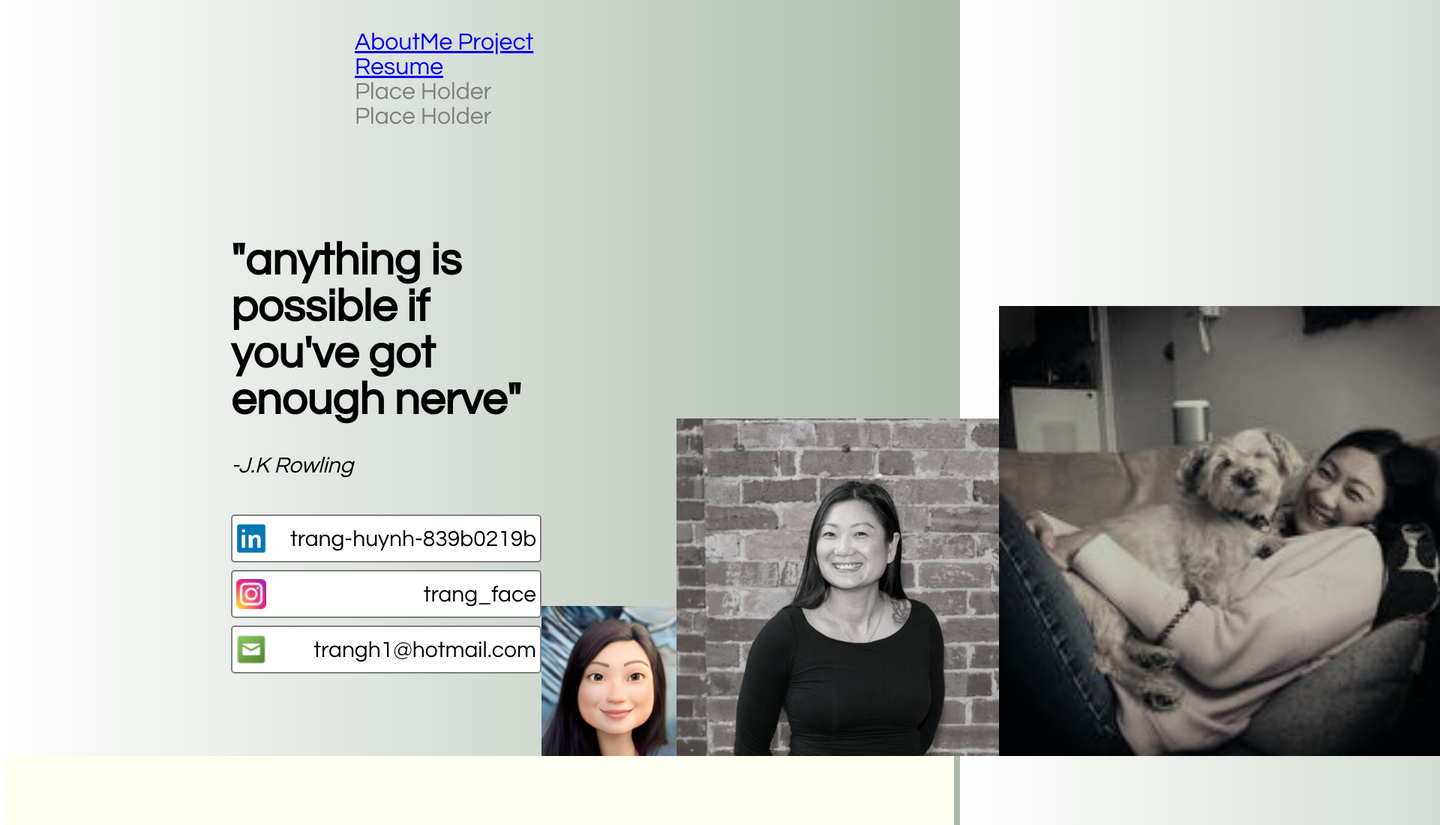
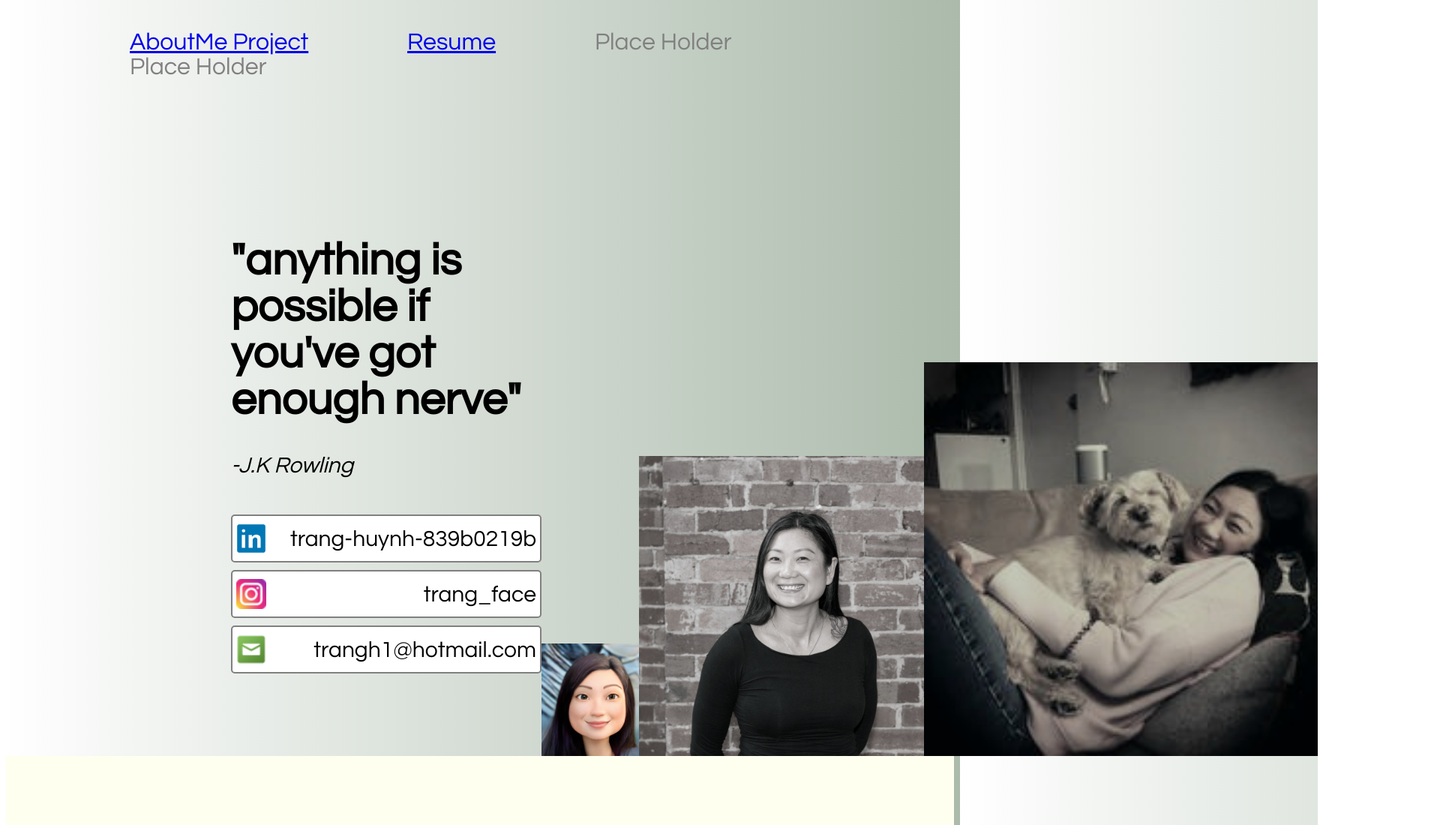
Before and after one commit to TrangTheDev/Homework_week2, a plain HTML site: page index.html in a window 1280 px wide. Shown: the top 1100 px of the page at 75% size, 1920 px wide, since content can reach past the window. Drawn offline with Linux system fonts and the light colour scheme.

Commit message:
Fixing deployed

```diff
--- a/style_sheet.css
+++ b/style_sheet.css
@@ -17,8 +17,8 @@ justify-content: space-between;
 color: grey;
 font-family: 'Century Gothic', 'Segoe UI', Candara, Calibri;
 font-size:xx-large;
-padding-left: 400px;
-padding-right: 400px;
+padding-left: 100px;
+padding-right: 100px;
 background: -webkit-linear-gradient(to right, #ffffff, #abbaab);
 flex-direction: column;
 
@@ -81,7 +81,7 @@ ul li a:hover {
     }
 
 .social-text{
-    font-family: inherit;
+    font-family: 'Century Gothic', 'Segoe UI', Candara, Calibri;
 }
 
 .section-one-right{
@@ -93,25 +93,22 @@ ul li a:hover {
 .right-image-container{
 display: flex;
 margin-right: -20px;
-
 }
 
 .right-image-container:nth-child(1) {
-width: 200px;
-height: 200px;
+width: 150px;
+height: 150px;
 }
 
 .right-image-container:nth-child(2) {
-width: 450px;
-height: 450px;
+width: 400px;
+height: 400px;
 }
 
 .right-image-container:nth-child(3) {
-width: 550px;
-height: 600px;
+width: 475px;
+height: 525px;
 }
-
-.right-image{}
 
 /*section two styling*/
 
```
